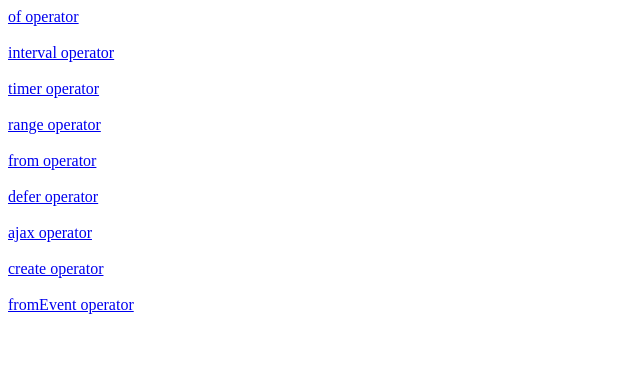
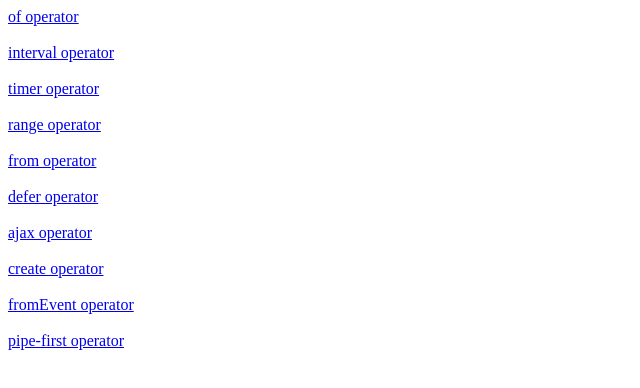
Before and after one commit to BeyzaNurCebi/rxjs, an Angular app: page /operators in a window 1280 px wide. Shown: the top 388 px of the page, without its empty margins (0-640 px from the left). Built offline with nearby package versions, Linux system fonts and the light colour scheme.

Commit message:
pipe-first operator

```diff
--- a/src/app/app-routing.module.ts
+++ b/src/app/app-routing.module.ts
@@ -11,6 +11,7 @@ import { TimerComponent } from './operators/creation-operators/timer/timer.compo
 import { AjaxComponent } from './operators/creation-operators/ajax/ajax.component';
 import { CreateComponent } from './operators/creation-operators/create/create.component';
 import { FromEventComponent } from './operators/creation-operators/fromEvent/fromEvent.component';
+import { PipeFirstComponent } from './operators/filtering-operators/pipe-first/pipe-first.component';
 
 const routes: Routes = [
   {path: "" ,redirectTo: "/operators",pathMatch: "full"},
@@ -24,6 +25,7 @@ const routes: Routes = [
   {path: "ajax",component: AjaxComponent},
   {path: "create",component: CreateComponent},
   {path: "fromEvent",component: FromEventComponent},
+  {path: "pipe-first",component: PipeFirstComponent},
 ];
 
 @NgModule({
--- a/src/app/app.module.ts
+++ b/src/app/app.module.ts
@@ -14,6 +14,7 @@ import { DeferComponent } from './operators/creation-operators/defer/defer.compo
 import { AjaxComponent } from './operators/creation-operators/ajax/ajax.component';
 import { CreateComponent } from './operators/creation-operators/create/create.component';
 import { FromEventComponent } from './operators/creation-operators/fromEvent/fromEvent.component';
+import { PipeFirstComponent } from "./operators/filtering-operators/pipe-first/pipe-first.component";
 
 @NgModule({
   declarations: [
@@ -27,7 +28,8 @@ import { FromEventComponent } from './operators/creation-operators/fromEvent/fro
     DeferComponent,
     AjaxComponent,
     CreateComponent,
-    FromEventComponent
+    FromEventComponent,
+    PipeFirstComponent
   ],
   imports: [
     BrowserModule,
--- /dev/null
+++ b/src/app/operators/filtering-operators/pipe-first/pipe-first.component.html
@@ -0,0 +1 @@
+<p>pipe-first operator</p>
--- /dev/null
+++ b/src/app/operators/filtering-operators/pipe-first/pipe-first.component.ts
@@ -0,0 +1,35 @@
+import { Component, OnInit } from '@angular/core';
+import { from } from "rxjs";
+import { first } from "rxjs/operators";
+
+@Component({
+    selector: 'ng-pipe-first',
+    templateUrl: 'pipe-first.component.html'
+})
+
+export class PipeFirstComponent implements OnInit {
+
+
+
+    constructor() {
+
+    /* FILTERING OPERATORS adından anlaşılacağı gibi filtreleme işlemlerinde kullanılır.
+    bir dizin içinde filtreleme yapmamıza yarar sağlar.*/
+    //PIPE-FIRST OPERATOR
+    /* first adından anlaşıldığı gibi içerisine belirtilen şarta göre karşılaştığı ilk değeri
+    getirir.
+
+    pipe kendi içinde sırasıyla observable nesne alır. pipe kullanabilmek için observabla array
+    olması lazım.
+    */
+
+    const myArray = from([5,10,25,20,50,40,500])
+
+    myArray.pipe(first(val=>val>5)).subscribe(data=>{
+        console.log(data)
+    })
+
+    }
+
+    ngOnInit() { }
+}
--- a/src/app/operators/operators.component.html
+++ b/src/app/operators/operators.component.html
@@ -41,3 +41,8 @@
 <a [routerLink]="['/fromEvent']">
     fromEvent operator
 </a>
+<br>
+<br>
+<a [routerLink]="['/pipe-first']">
+    pipe-first operator
+</a>
```
